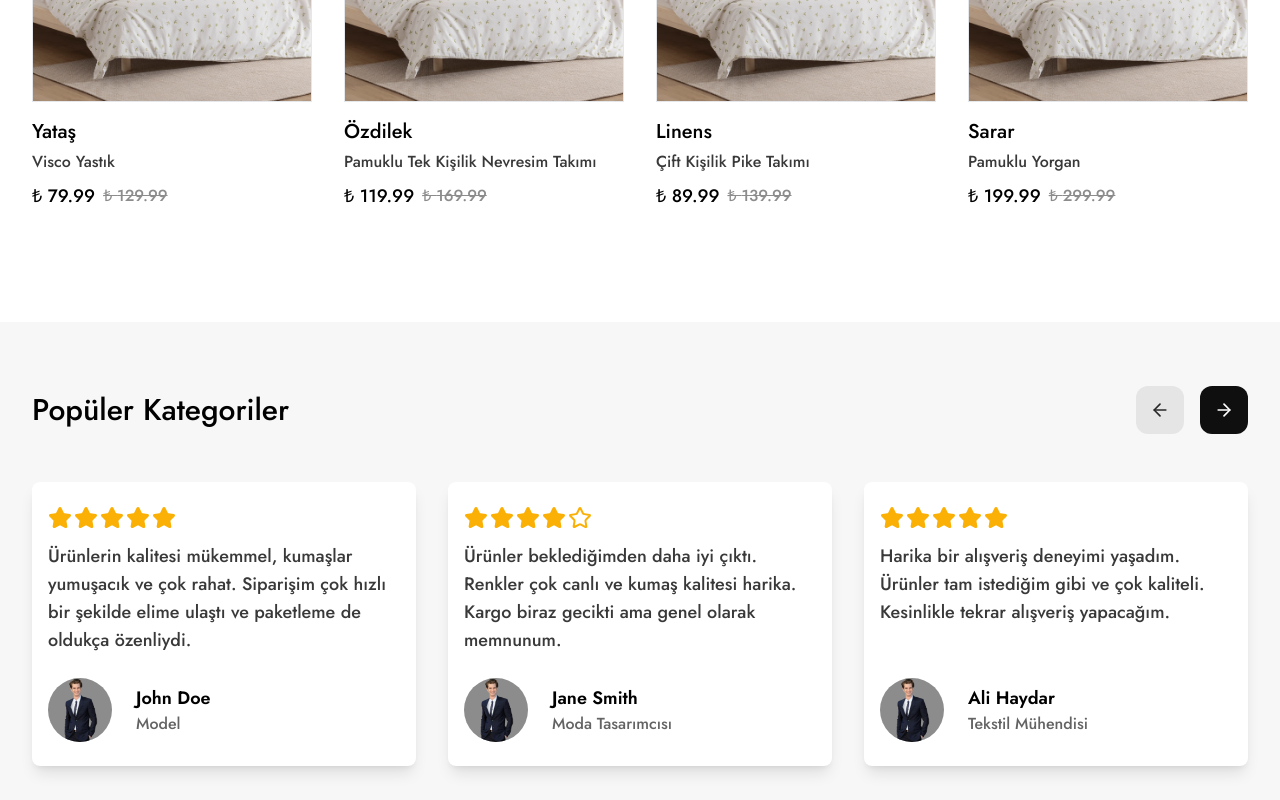
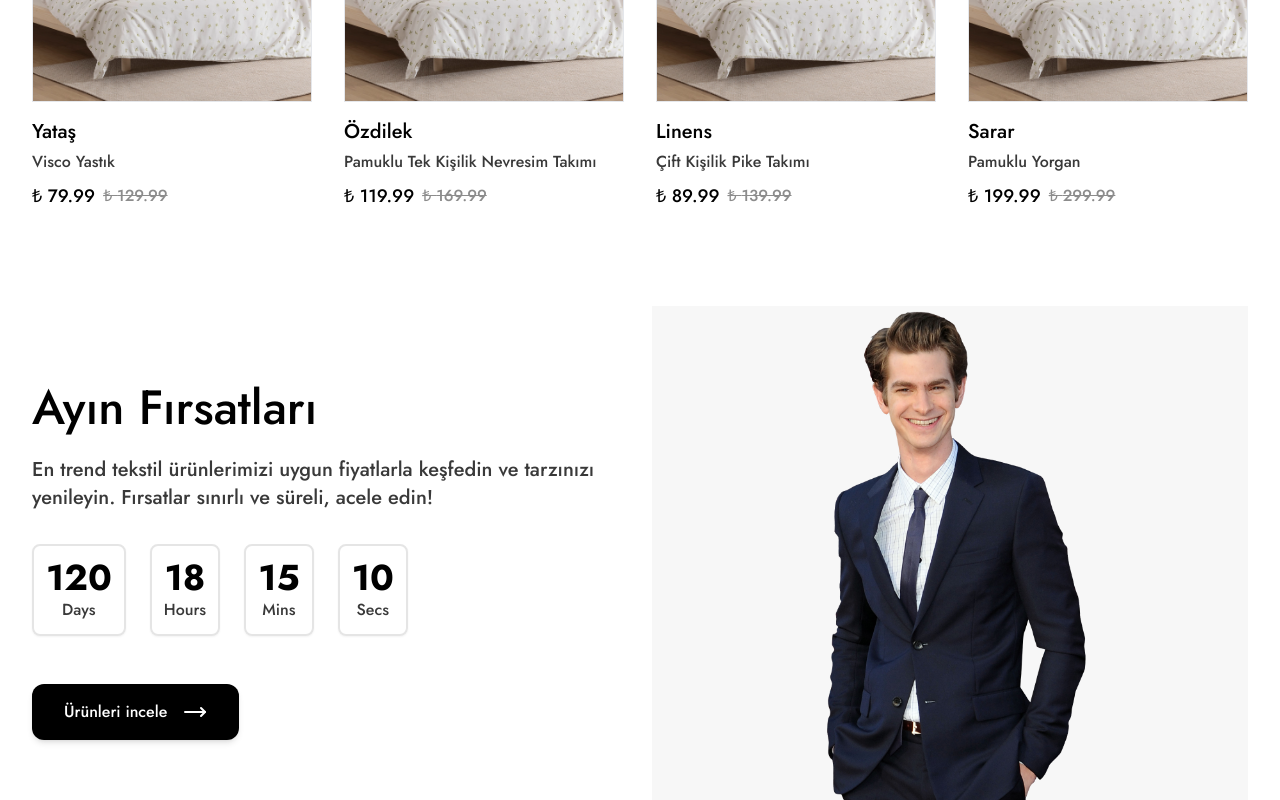
Before and after one commit to yusuf-ad/tekstilim, a Next.js app in the folder frontend/: page / in a window 1280 px wide. Shown: the part 2000-2800 px from the top of the page. Built offline with nearby package versions, Linux system fonts and the light colour scheme.

Commit message:
DealsOfMonth sectionı responsive yaptım

```diff
--- a/frontend/app/page.tsx
+++ b/frontend/app/page.tsx
@@ -15,7 +15,7 @@ function Home() {
 
       <BestSellers />
 
-      {/* <DealsOfMonth /> */}
+      <DealsOfMonth />
 
       <CustomerTestimonials />
 
--- a/frontend/components/layout/header/Header.tsx
+++ b/frontend/components/layout/header/Header.tsx
@@ -27,7 +27,7 @@ function Header() {
           </button>
         </div>
 
-        <Button>Login</Button>
+        <Button>Giriş yap</Button>
       </div>
     </header>
   );
--- a/frontend/components/layout/home/DealsOfMonth.tsx
+++ b/frontend/components/layout/home/DealsOfMonth.tsx
@@ -1,5 +1,6 @@
 import Button from "@/components/Button";
 import { MoveRight } from "lucide-react";
+import Image from "next/image";
 
 function CountdownItem({ value, label }: { value: string; label: string }) {
   return (
@@ -14,16 +15,16 @@ function DealsOfMonth() {
   return (
     <section className="custom-container mb-16 flex max-h-[512px] gap-6 px-8">
       <div className="w-full flex-1">
-        <div className="flex h-full flex-col items-start justify-center">
-          <h2 className="mb-6 text-5xl font-medium text-dark-500">
+        <div className="flex h-full flex-col items-center sm:items-start justify-center">
+          <h2 className="mb-6 text-4xl md:text-5xl font-medium text-dark-500 text-center sm:text-start">
             Ayın Fırsatları
           </h2>
-          <p className="mb-8 text-xl font-medium text-primary-600">
+          <p className="mb-8 text-lg md:text-xl font-medium text-center sm:text-start text-primary-600">
             En trend tekstil ürünlerimizi uygun fiyatlarla keşfedin ve tarzınızı
             yenileyin. Fırsatlar sınırlı ve süreli, acele edin!
           </p>
 
-          <div className="mb-12 flex gap-6">
+          <div className="mb-12 flex gap-3 md:gap-6 flex-wrap justify-center sm:flex-nowrap">
             <CountdownItem value="120" label="Days" />
             <CountdownItem value="18" label="Hours" />
             <CountdownItem value="15" label="Mins" />
@@ -36,7 +37,14 @@ function DealsOfMonth() {
           </Button>
         </div>
       </div>
-      <div className="aspect-square w-full flex-1 bg-gray-5 bg-[url('/assets/man.png')] bg-cover bg-center"></div>
+      <div className="hidden sm:block relative aspect-square w-full flex-1 bg-gray-5">
+        <Image
+          src="/assets/man.png"
+          className="h-full w-full object-cover"
+          fill
+          alt="deals of the month image"
+        />
+      </div>
     </section>
   );
 }
```
